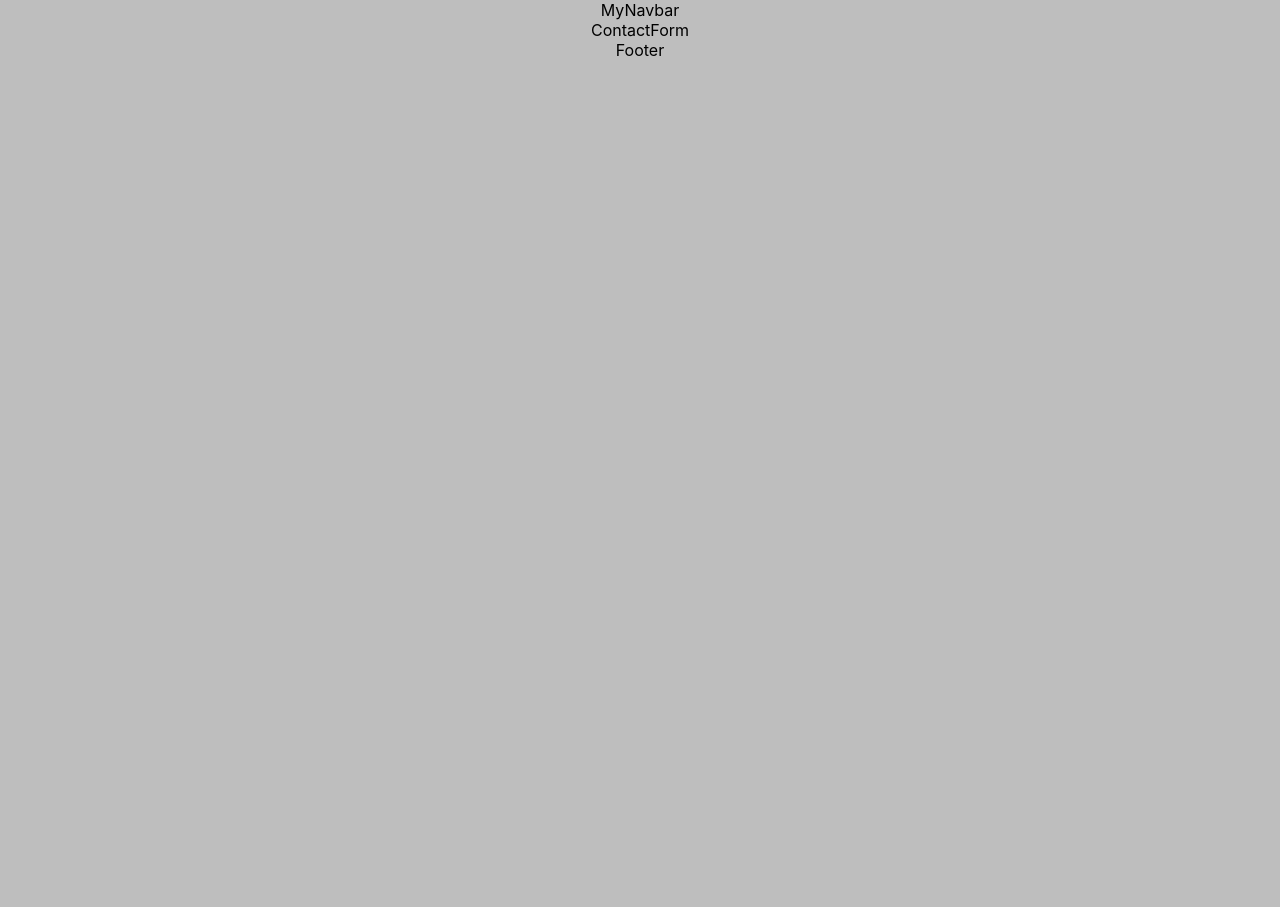
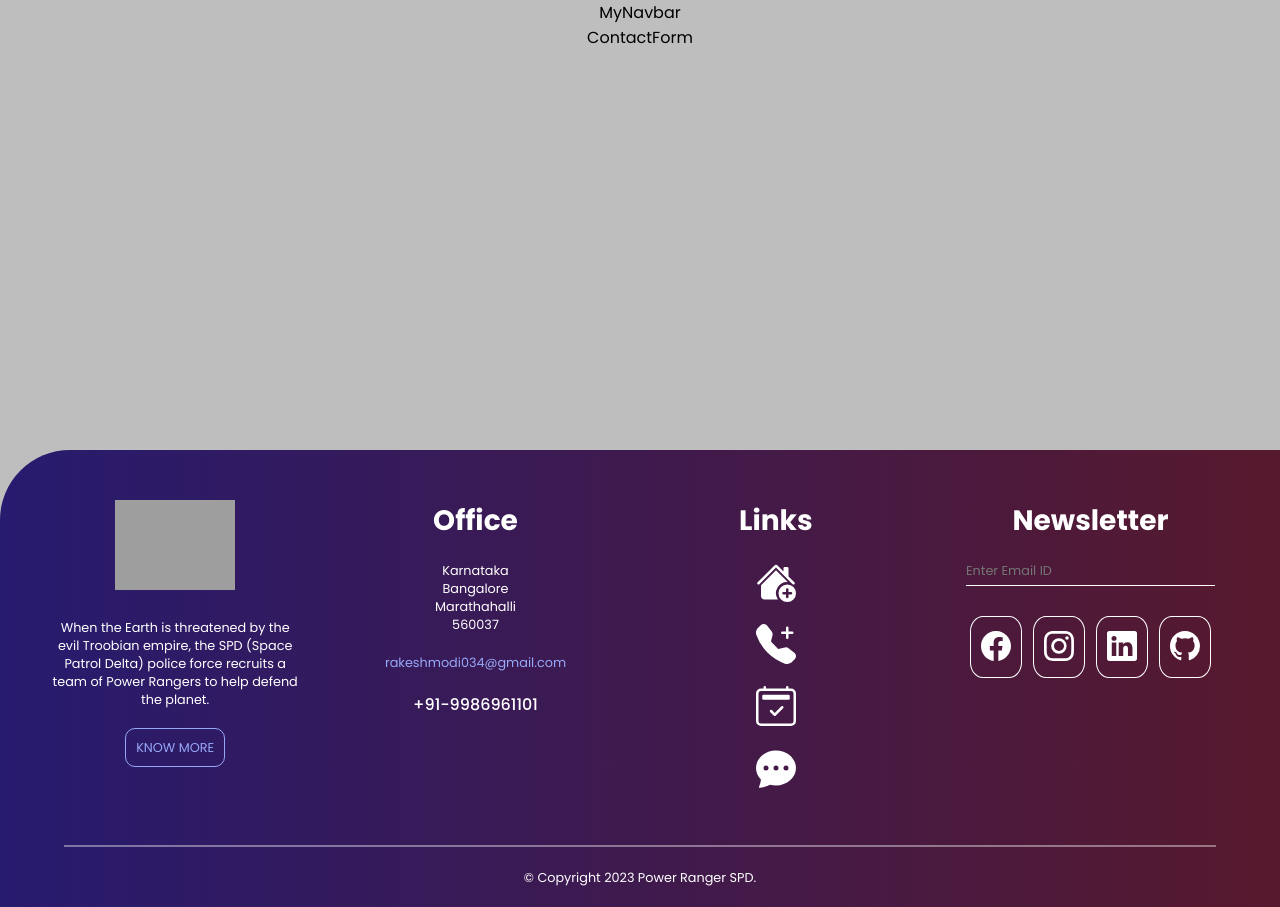
Before and after one commit to RakeshRanjanUIDeveloper/ReactJS_Collection, a React (Create React App) app in the folder crud-app/: page / in a window 1280 px wide. Before the commit the page ends 800 px from the top, so only its background shows below. Built offline with nearby package versions, Linux system fonts and the light colour scheme; grey boxes are pictures that could not be loaded.

Commit message:
added footer section

```diff
--- a/crud-app/src/App.js
+++ b/crud-app/src/App.js
@@ -1,6 +1,6 @@
 import './App.css';
 import ContactForm from './components/ContactForm';
-import Footer from './components/Footer';
+import Footer from './components/Footer/Footer';
 import Navbar from './components/Navbar';
 
 function App() {
--- /dev/null
+++ b/crud-app/src/assets/styles/color.scss
@@ -0,0 +1,9 @@
+$color_1: #fff;
+$color_2: #98A8F8;
+$color_3: #FB2576;
+$color_4: white;
+$background-color_1: #fff;
+$background-color_2: transparent;
+$background-color_3: #98A8F8;
+$background-color_4: #FB2576;
+$border-color_1: #FB2576;
--- /dev/null
+++ b/crud-app/src/assets/styles/style.scss
@@ -0,0 +1,2 @@
+@import '../styles/color.scss';
+@import url('https://fonts.googleapis.com/css2?family=Poppins:wght@400;500;700&display=swap');
--- a/crud-app/src/components/Footer.js
+++ /dev/null
@@ -1,9 +0,0 @@
-import React from 'react'
-
-const Footer = () => {
-  return (
-    <div>Footer</div>
-  )
-}
-
-export default Footer
--- /dev/null
+++ b/crud-app/src/components/Footer/Footer.js
@@ -0,0 +1,81 @@
+import React, { useState } from 'react'
+import './../Footer/Footer.scss';
+import footerlogo from '../../assets/images/logo.png'
+import * as Icon from 'react-bootstrap-icons';
+const Footer = () => {
+  const [linkHover, setLinkHover] = useState(false);
+  const onHover=()=>{
+    setLinkHover(true)
+  }
+  const onLeave=()=>{
+    setLinkHover(false)
+  }
+  return (
+    <React.Fragment>
+      <footer className="footer-sec">
+        <div className="main">
+          <div className="logo row">
+          <div className="footer-header">
+            <img src={footerlogo} className="manik" alt="" />
+          </div>
+          <div className="logo-des">
+            <p>When the Earth is threatened by the evil Troobian empire, the SPD (Space Patrol Delta) police force recruits a team of Power Rangers to help defend the planet. </p>
+            <a href="#" className="btn-know">Know More</a>
+          </div>
+        </div>
+        <div className="office row">
+          <div className="footer-header">
+            <h3>Office</h3>
+          </div>
+          <div className="office-des">
+            <p>Karnataka<br />Bangalore<br />Marathahalli<br />560037</p>
+            <a href="#">rakeshmodi034@gmail.com</a>
+            <p class = "num">+91-9986961101</p>
+          </div>
+        </div>
+        <div className="link row">
+          <div className="footer-header">
+            <h3>Links</h3>
+          </div>
+          <div className="link-des">
+            <a href="#" className="footer-links">{linkHover ? "Home" : <Icon.HouseAddFill size="40" onMouseEnter={onHover} onMouseLeave={onLeave} />}</a>
+            <a href="#" className="footer-links">{linkHover ? "Contact" : <Icon.TelephonePlusFill size="40" onMouseEnter={onHover} onMouseLeave={onLeave} />}</a>
+            <a href="#" className="footer-links">{linkHover ? "Calendar" : <Icon.Calendar2Check size="40" onMouseEnter={onHover} onMouseLeave={onLeave} />}</a>
+            <a href="#" className="footer-links">{linkHover ? "Chat" : <Icon.ChatDotsFill size="40" onMouseEnter={onHover} onMouseLeave={onLeave} />}</a>
+          </div>
+
+        </div>
+
+
+        <div className="newsletter row">
+          <div className="footer-header">
+            <h3>Newsletter</h3>
+          </div>
+          <div className="newsletter-des">
+            <div className="subcribe"><i className="sub-icon ri-mail-check-fill"></i>
+              <input type="mail" placeholder = "Enter Email ID" required />
+              <i className="sub-icon ri-arrow-right-line"></i>
+            </div>
+            <div className="icons">
+              <a href="#"><Icon.Facebook size="30" className='social-icon' /></a>
+              <a href="#"><Icon.Instagram size="30" className='social-icon' /></a>
+              <a href="#"><Icon.Linkedin size="30" className='social-icon' /></a>
+              <a href="#"><Icon.Github size="30" className='social-icon'/></a>
+
+            </div>
+          </div>
+        </div>
+
+
+      </div>
+      <div className="copyright">
+      <hr />
+
+      <p>© Copyright 2023 Power Ranger SPD.</p>
+      </div>
+      </footer>
+    </React.Fragment>
+  )
+}
+
+export default Footer
--- /dev/null
+++ b/crud-app/src/components/Footer/Footer.scss
@@ -0,0 +1,176 @@
+
+@import '../../assets/styles/style.scss';
+
+*{
+  box-sizing: border-box;
+  padding: 0;
+  margin: 0;
+  font-family: 'Poppins', sans-serif;
+}
+footer {
+	color: $color_1;
+	background-image: linear-gradient(90deg, rgba(39,27,111,1) 0%, rgba(87,25,45,1) 100%);
+	position: relative;
+	width: 100%;
+	height: 100%;
+	top: 350px;
+	border-top-left-radius: 70px;
+	font-size: 0.8rem;
+}
+.manik {
+	width: 120px;
+}
+.main {
+	margin: 50px;
+	display: grid;
+	gap: 50px;
+	grid-template-columns: repeat(4, 1fr );
+}
+.row {
+	margin-top: 50px;
+}
+.footer-header {
+	font-size: 1.5rem;
+	margin-bottom: 20px;
+}
+.office-des {
+	display: flex;
+	flex-direction: column;
+	gap: 20px;
+}
+.office {
+	a {
+		text-decoration: none;
+		color: $color_2;
+		&:hover {
+			color: $color_1;
+		}
+	}
+}
+.num {
+	font-size: 1rem;
+	font-weight: 500;
+}
+.link-des {
+	display: flex;
+	flex-direction: column;
+	gap: 15px;
+	a {
+		color: $color_1;
+		text-decoration: none;
+		font-size: 1rem;
+		&:hover {
+			color: $color_3;
+			transition: linear 0.3s;
+		}
+	}
+}
+.btn-know {
+	text-decoration: none;
+	background-color: $background-color_1;
+	padding: 10px;
+	position: relative;
+	top: 30px;
+	background-color: $background-color_2;
+	border: 1px solid #98A8F8;
+	color: $color_2;
+	text-transform: uppercase;
+	border-radius: 10px;
+	&:hover {
+		color: $color_4;
+		background-color: $background-color_3;
+		transition: linear 0.3s;
+	}
+}
+.subcribe {
+	display: flex;
+	justify-content: center;
+}
+input[type=mail] {
+	border: none;
+	padding-bottom: 5px;
+	border-bottom: 1px solid #fff;
+	background-color: $background-color_2;
+	font-size: 0.8rem;
+}
+.sub-icon {
+	margin: 7px;
+	margin-right: 15px;
+	margin-left: 0;
+	font-size: 1.5rem;
+}
+.ri-arrow-right-line {
+	margin-left: 0;
+}
+.icons {
+	a {
+		text-decoration: none;
+		color: #fff;
+		border: 1px solid #fff;
+		justify-content: center;
+		padding: 10px;
+		border-radius: 25%;
+		align-items: center;
+		font-size: 1.8rem;
+		margin: 2%;;
+		&:hover {
+			color: $color_1;
+			background-color: $background-color_4;
+			border-color: $border-color_1;
+		}
+	}
+}
+.social-icon {
+	position: relative;
+	top: 4px;
+}
+.newsletter-des {
+	display: flex;
+	flex-direction: column;
+	gap: 40px;
+}
+.copyright {
+	text-align: center;
+	p {
+		padding: 20px;
+	}
+}
+hr {
+	width: 90%;
+	margin: 2px auto;
+	opacity: 40%;
+	border: 0.01px solid white;
+}
+@media (max-width:960px) {
+	footer {
+		width: 100%;
+		top: 120px;
+	}
+	.main {
+		margin: 50px;
+		display: grid;
+		grid-template-columns: repeat(2, 1fr);
+		grid-template-rows: 1fr 1fr;
+	}
+	.logo {
+		grid-column: 1/3;
+	}
+	.office {
+		grid-column: 3/5;
+	}
+	.link {
+		grid-column: 1/3;
+	}
+}
+@media (max-width:660px) {
+	.main {
+		gap: 10px;
+		margin: 0;
+	}
+	.icons {
+		display: flex;
+	}
+	.row {
+		grid-column: 1/4;
+	}
+}
```
Also changed, not shown: crud-app/package.json (+9 -0 lines), 2 other files (tests, documents, lock files or other folders).
